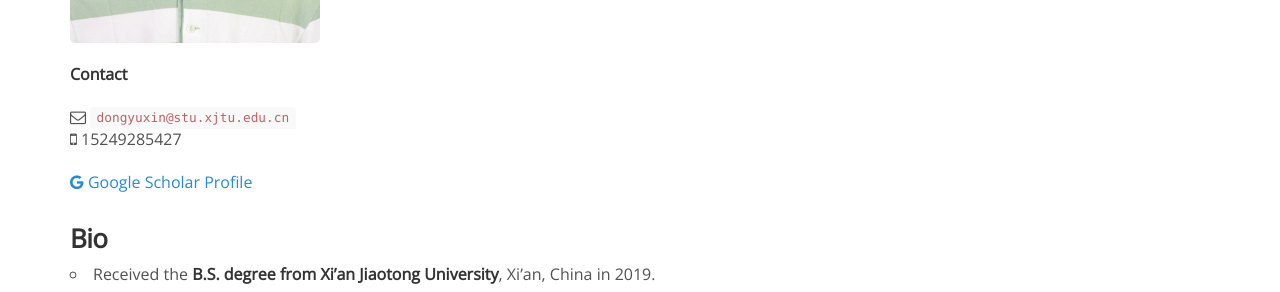
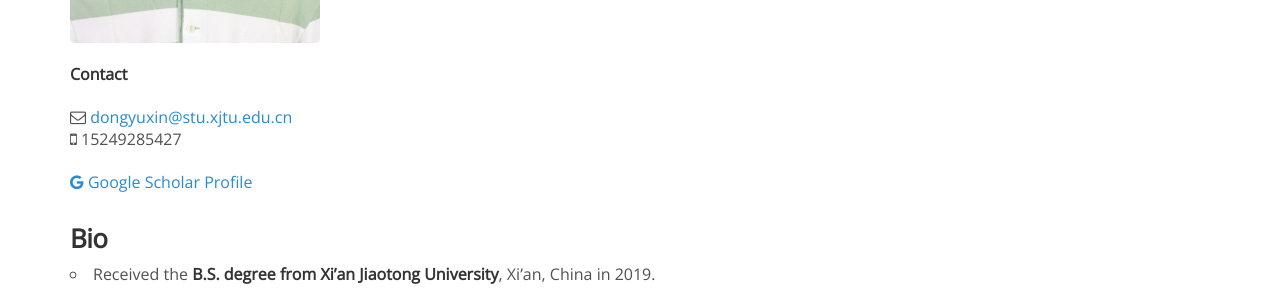
Before and after one commit to chenligroup/chenligroup.github.io, a Jekyll site: the page built from _people/Yuxin_Dong.md, in a window 1280 px wide. Shown: the part 450-742 px from the top of the page. Built offline with Jekyll 4.4.1, drawn with Linux system fonts in a browser that asks for light colours; nearby versions of some CDN libraries; comment, search, counter and statistics services are not loaded.

Commit message:
Update Yuxin_Dong.md

```diff
--- a/_people/Yuxin_Dong.md
+++ b/_people/Yuxin_Dong.md
@@ -9,7 +9,7 @@
 
 **Contact**
 
-<i class="fa fa-envelope-o"></i> `dongyuxin@stu.xjtu.edu.cn`<br>
+<i class="fa fa-envelope-o"></i> <dongyuxin@stu.xjtu.edu.cn><br>
 <i class="fa fa-mobile"></i> 15249285427
 
 [<i class="fa fa-google"></i> Google Scholar Profile](https://scholar.google.com/citations?user=yFJv-2kAAAAJ&hl=en)
```
